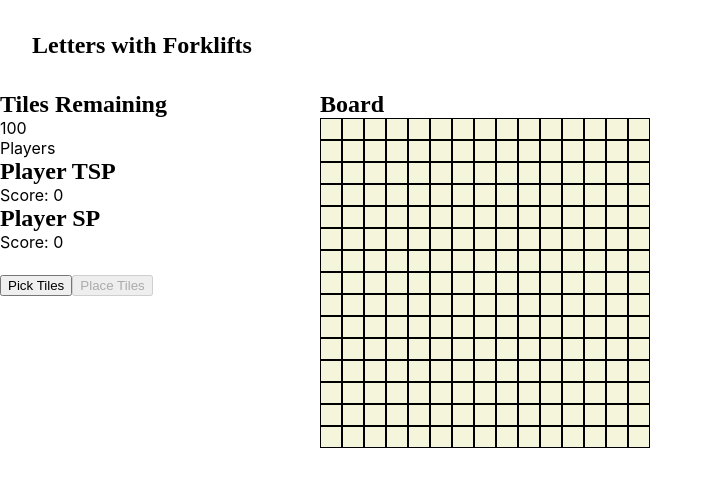
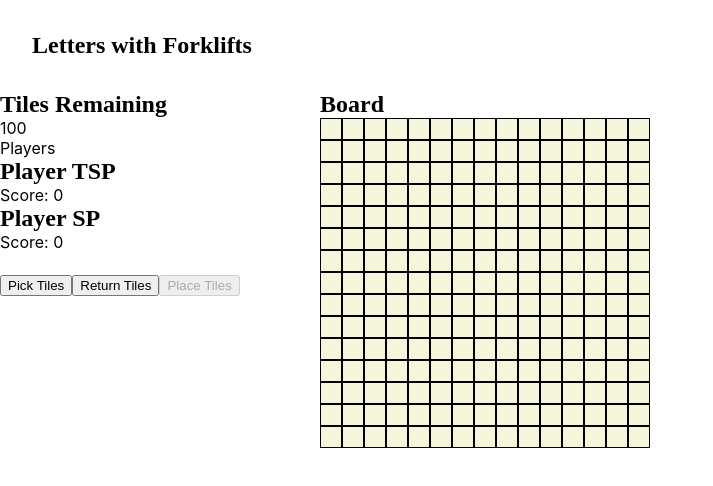
Before and after one commit to thjc/lwf, a React (Create React App) app: page / in a window 1280 px wide. Shown: the top 486 px of the page, without its empty margins (0-713 px from the left). Built offline with nearby package versions, Linux system fonts and the light colour scheme.

Commit message:
Add button for returning tiles to hand

```diff
--- a/src/app/store.ts
+++ b/src/app/store.ts
@@ -43,12 +43,25 @@ function crossSliceReducer(state: StoreState, action:any) {
       let direction = getDirection(squares);
       if (startPlace !== undefined && isValidPlacement(squares) && isValidWordSet(squares, startPlace[0], startPlace[1], direction)) {
         const score = scoreWords(squares, startPlace[0], startPlace[1], direction);
-        newstate.players.players[0].score += score;
+        newstate.players.players[newstate.players.currentPlayer].score += score;
         newstate.board.squares.forEach((value) => {if (value.state === SquareState.Working) { value.state = SquareState.Placed}})
       }
       return newstate;
     }
+    case 'board/returnTiles': {
+      let newstate : StoreState = JSON.parse(JSON.stringify(state))
 
+
+      newstate.board.squares.forEach(sq => {
+        if (sq.state === SquareState.Working) {
+          newstate.players.players[newstate.players.currentPlayer].tiles.push(sq.value);
+          sq.value = ' ';
+          sq.state = SquareState.Empty;
+        }
+      })
+
+      return newstate;
+    }
     default:
       return state
   }
--- a/src/features/board/boardSlice.ts
+++ b/src/features/board/boardSlice.ts
@@ -45,10 +45,13 @@ export const boardSlice = createSlice({
         state.squares[action.payload.from] = {value: '', state: SquareState.Empty};
       }
     },
+    returnTiles: (state, action) => {
+      // done in top level stop reducer
+    },
   },
 });
 
-export const { playWord, placeWorkingTile } = boardSlice.actions;
+export const { playWord, placeWorkingTile, returnTiles } = boardSlice.actions;
 
 // The function below is called a selector and allows us to select a value from
 // the state. Selectors can also be defined inline where they're used instead of
--- a/src/features/hand/Hand.tsx
+++ b/src/features/hand/Hand.tsx
@@ -24,6 +24,7 @@ import {
 
 import {
   playWord,
+  returnTiles,
   selectBoard,
 } from './../board/boardSlice';
 
@@ -55,7 +56,14 @@ export function Hand() {
 
         <button
           className={styles.button}
-          aria-label="Place Tiles"
+          aria-label="Return Tiles"
+          onClick={() => {dispatch(returnTiles({}));}}
+        >
+          Return Tiles
+        </button>
+        <button
+          className={styles.button}
+          aria-label="Play Tiles"
           onClick={() => {dispatch(playWord({}));}}
           disabled={!isValidPlacement([...board.values()])}
         >
```
